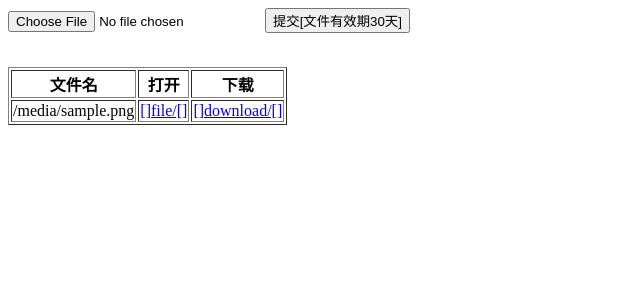
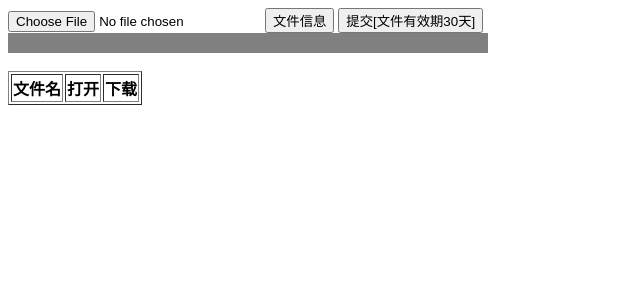
Before and after one commit to a1403951401/Python, a Flask app: template Flask/templates/index.html in a window 1280 px wide. Shown: the top 300 px of the page, without its empty margins (0-640 px from the left). Run offline with Flask 2, Linux system fonts and the light colour scheme; the template is opened without the code that fills it: most values are stand-ins (such as "Sample title", 1, 10 or a date in 2020); lists and menus that the app fills with data are empty.

Commit message:
更新在线图库

```diff
--- a/Flask/main.py
+++ b/Flask/main.py
@@ -1,9 +1,8 @@
-import sys, os, time
-import json
+from flask import Flask, request, abort, Response, send_from_directory, make_response, render_template # Flask 接口相关
+import sys, os, time                    # 获取接口目录
+import json                             # json相关操作
 import shutil
 from threading import Thread
-from flask import Flask, request, send_from_directory, make_response, render_template
-
 
 app = Flask(
     __name__,
@@ -24,6 +23,8 @@ def log(txt, now = None, file = False):
 
 @app.route('/', methods=['Get', 'POST'])
 def index():
+    if request.method == "GET":
+        return render_template('index.html', url = request.host_url)
     # 获取 raw
     if request.is_json:
         raw = request.get_json()
@@ -41,8 +42,6 @@ def index():
         f.append(
             {
                 "url" : f"{now}/{k}_{v.filename}",
-                "path" : f"{path}/{k}_{v.filename}",
-                "key" : k,
                 "filename" : v.filename
             }
         )
@@ -68,7 +67,7 @@ def index():
         log(json.dumps(dir, ensure_ascii=False), file = True)
     else:
         log(json.dumps(dir, ensure_ascii=False))
-    return render_template("index.html", url = request.host_url, file = f)
+    return json.dumps(f, ensure_ascii=False)
 
 @app.route('/download/<time>/<file_name>/', methods=["GET"])
 def download(time, file_name):
--- a/Flask/templates/index.html
+++ b/Flask/templates/index.html
@@ -2,29 +2,105 @@
 <head>
     <meta charset="UTF-8">
     <title>文件上传</title>
+    <style type="text/css">
+        .container{
+            width: 480px;
+            height: 20px;
+            background-color: gray;
+        }
+        #progress{
+            height: 20px;
+            background-color: orange;
+            display: inline-block;
+        }
+    </style>
 </head>
 <body>
-<form action="{{ url }}" method="POST" enctype="multipart/form-data">
-    <input type="file" name="file">
-    <input type="submit" value="提交[文件有效期30天]">
-</form>
+
+<input type="file" name="file" id="file">
+<button onclick="fileSelected()">文件信息</button>
+<button onclick="uploadFile()">提交[文件有效期30天]</button>
+<div class='container'>
+     <span id="progress"></span>
+</div>
+<div id="info">
+    <div id="fileName"></div>
+    <div id="fileSize"></div>
+    <div id="fileType"></div>
+</div>
+
 <br/>
-{% if file %}
-<table border="1">
+
+<table border="1" id="tab">
     <tr>
         <th>文件名</th>
         <th>打开</th>
         <th>下载</th>
     </tr>
-    {% for i in file %}
+</table>
+<script>
+    var xhr;
+        function fileSelected() {
+            var file = document.getElementById('file').files[0];
+            if (file) {
+                var fileSize = 0;
+                if (file.size > 1024 * 1024)
+                    fileSize = (Math.round(file.size * 100 / (1024 * 1024)) / 100).toString() + 'MB';
+                else
+                    fileSize = (Math.round(file.size * 100 / 1024) / 100).toString() + 'KB';
+                document.getElementById('fileName').innerHTML = 'Name: ' + file.name;
+                document.getElementById('fileSize').innerHTML = 'Size: ' + fileSize;
+                document.getElementById('fileType').innerHTML = 'Type: ' + file.type;
+            }
+        }
+        function uploadFile() {
+            var fd = new FormData();
+            fd.append("file", document.getElementById('file').files[0]);
+            xhr = new XMLHttpRequest();
+            xhr.upload.addEventListener("progress", uploadProgress, false);
+            xhr.addEventListener("load", uploadComplete, false);
+            xhr.addEventListener("error", uploadFailed, false);
+            xhr.addEventListener("abort", uploadCanceled, false);
+            xhr.onreadystatechange=StatHandler;
+            xhr.open("POST", "{{ url }}");
+            xhr.send(fd);
 
-        <tr>
-            <td>{{i.filename}}</td>
-            <td><a href="{{ url }}file/{{i.url}}" target="_blank">{{ url }}file/{{i.url}}</a></td>
-            <td><a href="{{ url }}download/{{i.url}}" target="_blank">{{ url }}download/{{i.url}}</a></td>
-        </tr>
-    {% endfor %}
-{% endif %}
-</table>
+        }
+        function uploadProgress(evt) {
+            if (evt.lengthComputable) {
+                var percent = Math.round(evt.loaded * 100 / evt.total);
+
+                document.getElementById('progress').innerHTML = percent.toFixed(2) + '%';
+                document.getElementById('progress').style.width = percent.toFixed(2) + '%';
+            }
+            else {
+                document.getElementById('progress').innerHTML = 'unable to compute';
+            }
+        }
+        function uploadComplete(evt) {
+            /* 服务器端返回响应时候触发event事件*/
+            document.getElementById('result').innerHTML = evt.target.responseText;
+        }
+        function uploadFailed(evt) {
+            alert("There was an error attempting to upload the file.");
+        }
+        function uploadCanceled(evt) {
+            alert("The upload has been canceled by the user or the browser dropped the connection.");
+        }
+        function StatHandler() {
+			if (xhr.readyState==4 && xhr.status==200) {
+			    var data = xhr.responseText;
+			    var obj = JSON.parse(data, function(k, v) {return v});
+			    var tab=document.getElementById('tab');
+			    var len = obj.length;
+                for(var i=0;i<len;i++){
+                    var download = '<a href="{{ url }}download/' + obj[i].url + '" target="_blank">{{ url }}download/' + obj[i].url + '</a>';
+                    var open = '<a href="{{ url }}file/' + obj[i].url + '" target="_blank">{{ url }}file/' + obj[i].url + '</a>';
+                    tab.innerHTML+='<tr><td>' + obj[i].filename + '</td><td>' + open + '</td><td>' + download + '</td></tr>'
+                }
+
+			}
+		}
+    </script>
 </body>
 </html>
```
